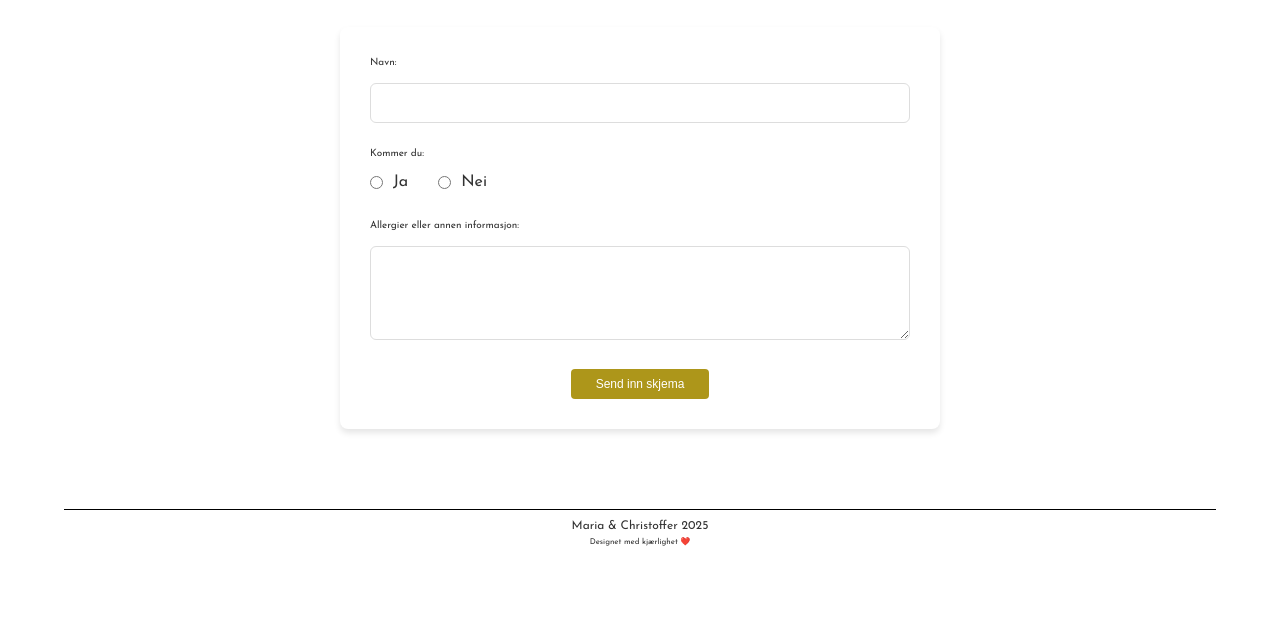
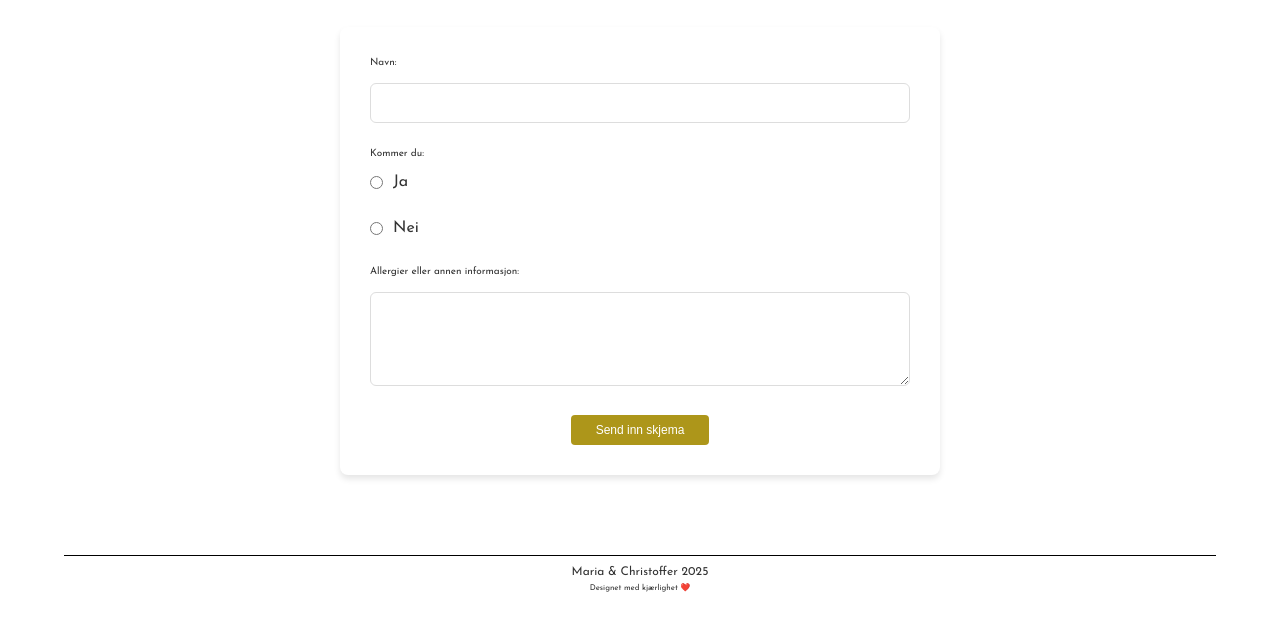
Before and after one commit to bryllup-Molland/bryllup-Molland.github.io, a plain HTML site: page RSVP.html in a window 1280 px wide. Shown: the part 156-786 px from the top of the page. Drawn offline with Linux system fonts and the light colour scheme; a web font is replaced by a local one.

Commit message:
Flytta svarknappen ovenfor en annen

```diff
--- a/style.css
+++ b/style.css
@@ -235,12 +235,6 @@
         background-color: #8a7b14;
     }
 
-    .radio-group {
-        display: flex;
-        gap: 20px;
-        margin-bottom: 20px;
-    }
-
     .radio-group label {
         display: flex;
         align-items: center;
@@ -254,8 +248,9 @@
     /* RSVP-siden */
     .radio-group {
         display: flex; /* Align radio buttons horizontally */
+        flex-direction: column;
         gap: 30px; /* Increased space between radio buttons */
-        align-items: center; /* Center radio buttons and labels vertically */
+        align-items: flex-start; /* Center radio buttons and labels vertically */
         margin-bottom: 30px; /* Increased space below the radio buttons */
     }
 
@@ -273,6 +268,7 @@
 
     /* Add more space between form elements */
     form label {
+        text-align: left;
         margin-bottom: 15px; /* Increased space below labels */
     }
 
```
